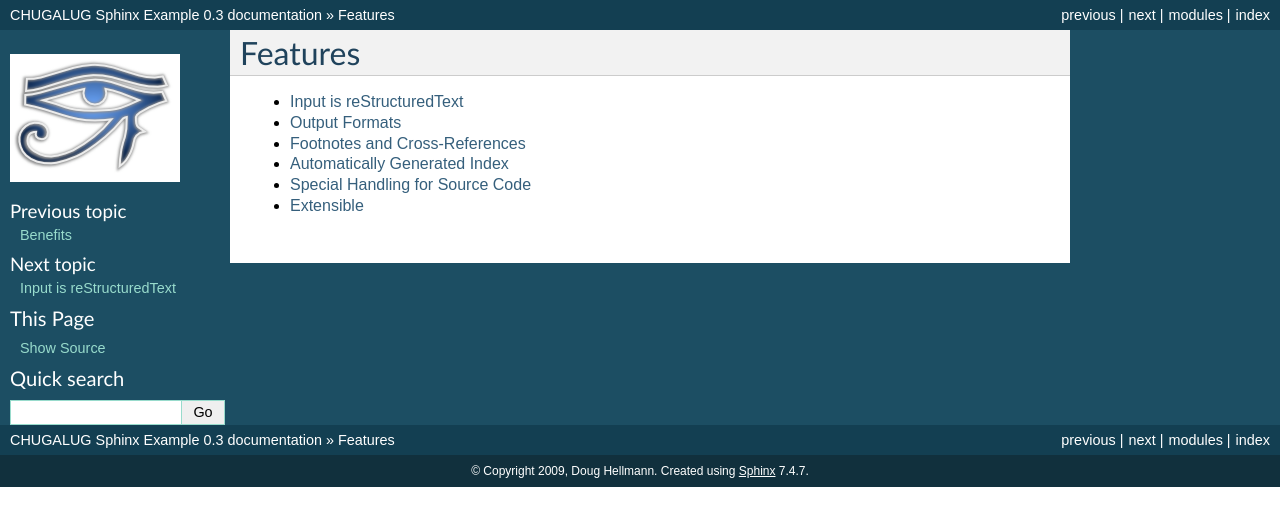
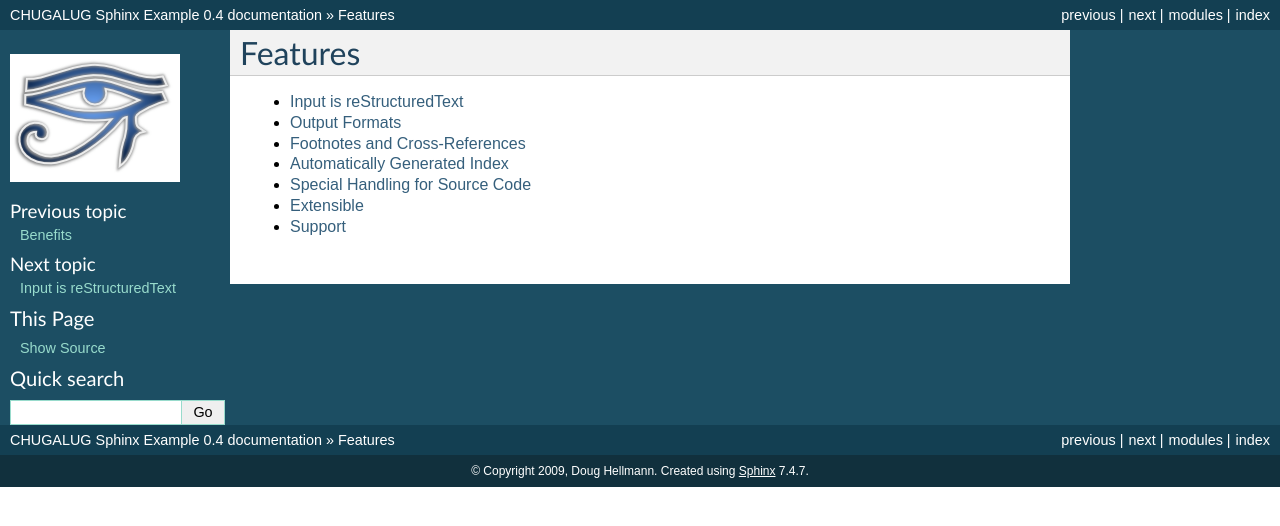
Before and after one commit to dhellmann/presentation-chugalug-sphinx-intro, a Sphinx documentation site: the page built from source/features/index.rst, in a window 1280 px wide. Shown: the top 526 px of the page. Built offline with Sphinx 7.4.7, drawn with Linux system fonts in a browser that asks for light colours; pages that are not in the unit, such as notebooks, are missing from menus.

Commit message:
add comments about support

```diff
--- a/source/conf.py
+++ b/source/conf.py
@@ -46,7 +46,7 @@ copyright = u'2009, Doug Hellmann'
 # built documents.
 #
 # The short X.Y version.
-version = '0.3'
+version = '0.4'
 # The full version, including alpha/beta/rc tags.
 release = version
 
--- a/source/features/index.rst
+++ b/source/features/index.rst
@@ -11,3 +11,4 @@ Features
     auto_index
     code
     extensible
+    support
```
Also changed, not shown: source/features/support.rst (added, +7 -0 lines).
